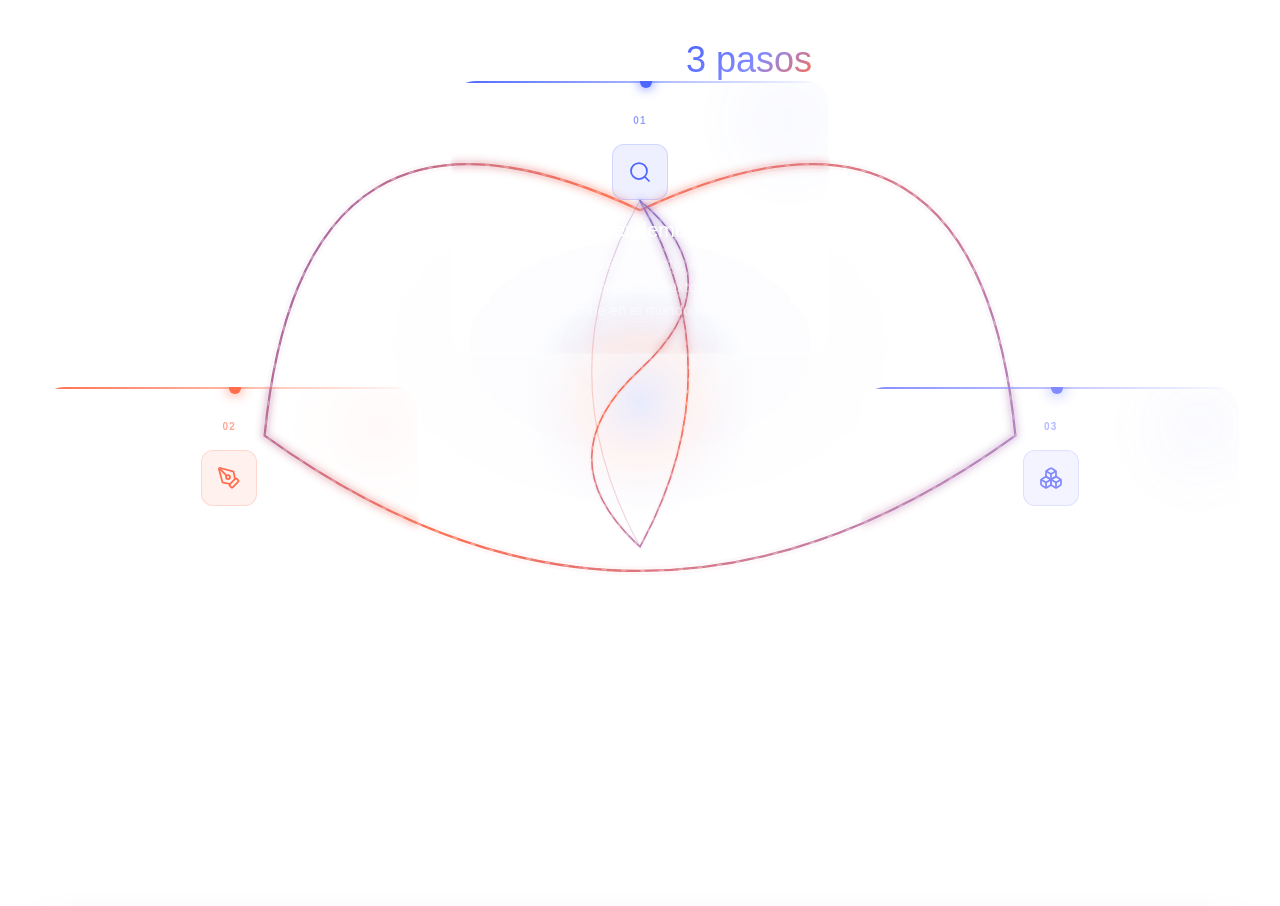
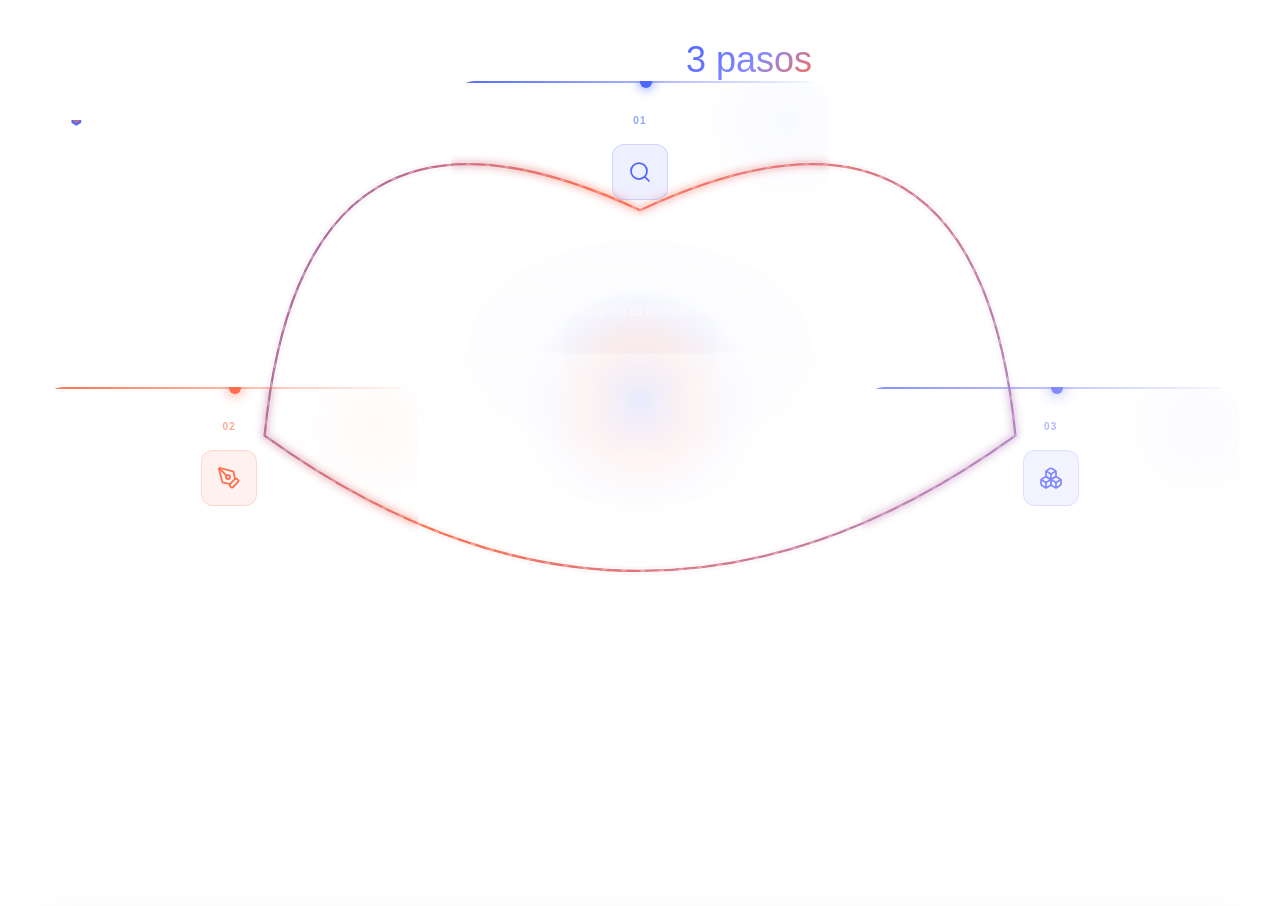
Before and after one commit to Camilosan2211/Concentricolab_26, a React (Vite) app: page / in a window 1280 px wide. Shown: the part 4800-5706 px from the top of the page. Built offline with nearby package versions, Linux system fonts and the light colour scheme; a small style sheet from the web is missing.

Commit message:
Update Proceso.jsx
ajustes seccion proceso

```diff
--- a/src/sections/Proceso.jsx
+++ b/src/sections/Proceso.jsx
@@ -108,10 +108,12 @@
 function FlowPaths({ inView, isMobile }) {
   const gradId = isMobile ? 'flowGradMob' : 'flowGrad'
   const revId  = isMobile ? 'revGradMob'  : 'revGrad'
+  const cls    = isMobile ? 'absolute inset-0 w-full h-full pointer-events-none z-0 md:hidden'
+                         : 'absolute inset-0 w-full h-full pointer-events-none z-0 hidden md:block'
 
   if (isMobile) {
     return (
-      <svg className="absolute inset-0 w-full h-full pointer-events-none z-0"
+      <svg className={cls}
         viewBox="0 0 300 700" preserveAspectRatio="xMidYMid meet">
         <defs>
           <linearGradient id={gradId} x1="0" y1="0" x2="0" y2="700" gradientUnits="userSpaceOnUse">
@@ -150,12 +152,27 @@
           strokeDasharray="2 10"
           initial={{ strokeDashoffset: 0 }} animate={inView ? { strokeDashoffset: 24 } : {}}
           transition={{ duration: 1.2, repeat: Infinity, ease: 'linear', delay: 1.8 }} />
+
+        {/* Hexagonal spark — mobile */}
+        {inView && (
+          <g>
+            <polygon points="0,-4 3.46,-2 3.46,2 0,4 -3.46,2 -3.46,-2" fill="#4D66FF">
+              <animateMotion dur="5s" repeatCount="indefinite"
+                path="M 150 100 Q 270 200 150 310 Q 30 420 150 530 Q 270 310 150 100" />
+            </polygon>
+            <polygon points="0,-2.5 2.16,-1.25 2.16,1.25 0,2.5 -2.16,1.25 -2.16,-1.25" fill="#FF6D4D" opacity="0.6">
+              <animateMotion dur="5s" repeatCount="indefinite"
+                path="M 150 100 Q 30 310 150 530 Q 270 310 150 100"
+                begin="-0.8s" />
+            </polygon>
+          </g>
+        )}
       </svg>
     )
   }
 
   return (
-    <svg className="absolute inset-0 w-full h-full pointer-events-none z-0"
+    <svg className={cls}
       viewBox="0 0 1000 500" preserveAspectRatio="xMidYMid meet">
       <defs>
         <linearGradient id={gradId} x1="0" y1="0" x2="1000" y2="500" gradientUnits="userSpaceOnUse">
@@ -223,6 +240,21 @@
         strokeDasharray="2 12"
         initial={{ strokeDashoffset: 0 }} animate={inView ? { strokeDashoffset: 28 } : {}}
         transition={{ duration: 1.4, repeat: Infinity, ease: 'linear', delay: 1.8 }} />
+
+      {/* Hexagonal spark orbiting the main trajectory */}
+      {inView && (
+        <g>
+          <polygon points="0,-5 4.33,-2.5 4.33,2.5 0,5 -4.33,2.5 -4.33,-2.5" fill="#4D66FF">
+            <animateMotion dur="4s" repeatCount="indefinite"
+              path="M 500 80 Q 200 -60 167 280 Q 500 520 833 280 Q 800 -60 500 80" />
+          </polygon>
+          <polygon points="0,-3 2.6,-1.5 2.6,1.5 0,3 -2.6,1.5 -2.6,-1.5" fill="#FF6D4D" opacity="0.6">
+            <animateMotion dur="4s" repeatCount="indefinite"
+              path="M 500 80 Q 800 -60 833 280 Q 500 520 167 280 Q 200 -60 500 80"
+              begin="-0.5s" />
+          </polygon>
+        </g>
+      )}
     </svg>
   )
 }
```
